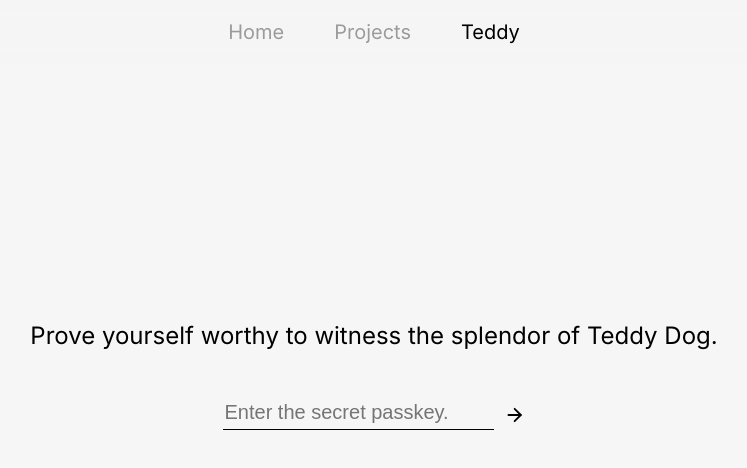
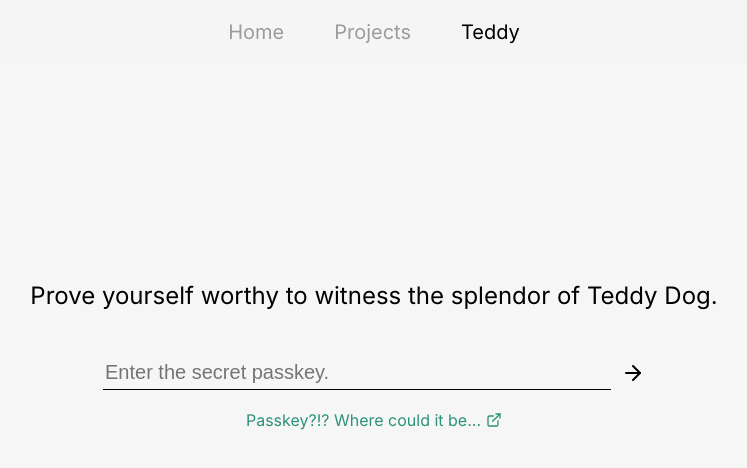
Before and after one commit to samuel-lao/personal-website, a React (Create React App) app: page /teddy in a window 1280 px wide. Shown: the top 468 px of the page, without its empty margins (266-1013 px from the left). Built offline with nearby package versions, Linux system fonts and the light colour scheme.

Commit message:
added wrong password detection for teddy page, added primitive teddy page

```diff
--- a/src/components/Teddy.css
+++ b/src/components/Teddy.css
@@ -2,9 +2,14 @@
     border: none;
     border-bottom: 1px black solid;
     background-color: #F6F6F6;
-    width: 100%;
+    width: 70%;
     font-size: 20px;
     padding-bottom: 5px;
+    /* transition: border-width 0.2s linear; */
+}
+
+.wrong {
+    border-bottom: 1px rgb(200, 46, 46) solid;
     /* transition: border-width 0.2s linear; */
 }
 
@@ -20,3 +25,8 @@
 .teddy-submit-input:hover {
     transform: scale(1.3);
 }
+
+.incorrect-text {
+    color: rgb(200, 46, 46);
+    font-family: "InterRegular";
+}
--- a/src/components/Teddy.jsx
+++ b/src/components/Teddy.jsx
@@ -1,22 +1,59 @@
-import React from 'react'
-import { LuArrowRight } from "react-icons/lu";
+import React, { useState } from 'react'
+import { LuArrowRight, LuExternalLink } from "react-icons/lu";
 
 
 import "./Teddy.css"
+import { Link } from 'react-router-dom';
+
+import teddy from "../assets/teddy.jpeg"
 
 // What a secret!
 const SECRET_PASSKEY = "Teddy is objectively the best dog."
 
 export default function Teddy() {
-    return (
-        <div style={{ display: "flex", alignItems: "center", justifyContent: "center", height: "80vh", flexDirection: "column", gap: "50px" }}>
-            <text style={{ fontFamily: "InterRegular", fontSize: "24px", }}>Prove yourself worthy to witness the splendor of Teddy Dog.</text>
-            <div style={{ display: "flex", justifyContent: "center", alignItems: "center", gap: 10 }}>
-                <input className='teddy-input' placeholder='Enter the secret passkey.'/>
-                <LuArrowRight className='teddy-submit-input' size={24}/>
-            </div>
+
+    const [answer, setAnswer] = useState(null)
+    const [permission, setPermission] = useState(false)
+    const [wrong, setWrong] = useState(null)
 
 
+    function handleSubmit(e) {
+        e.preventDefault()
+        if (answer === SECRET_PASSKEY) {
+            setPermission(true)
+        } else {
+            setWrong(true)
+        }
+    }
+
+
+    return (
+        <div style={{ display: "flex", alignItems: "center", justifyContent: "center", height: "75vh", }}>
+            <div style={{ width: "45rem", display: "flex", alignItems: "center", justifyContent: "center", flexDirection: "column", }}>
+                {permission
+                    ? <>
+                        <img src={teddy} width={"50%"} />
+                        <text style={{ paddingTop: "15px", fontFamily: "InterMedium", fontSize: "20px" }}>It's Teddy!</text>
+                    </>
+                    : <>
+                        <text style={{ fontFamily: "InterRegular", fontSize: "24px", paddingBottom: "50px" }}>Prove yourself worthy to witness the splendor of Teddy Dog.</text>
+                        <form onSubmit={handleSubmit} style={{ display: "flex", justifyContent: "center", alignItems: "center", gap: 10, width: "100%", paddingBottom: "20px", flexDirection: "column" }}>
+                            <div style={{ display: "flex", justifyContent: "center", alignItems: "center", gap: 10, width: "100%" }}>
+                                <input className={`teddy-input ${wrong && "wrong"}`} placeholder='Enter the secret passkey.' onChange={e => setAnswer(e.target.value)} />
+                                <button type="submit" style={{ all: "unset" }}>
+                                    <LuArrowRight className='teddy-submit-input' size={24} />
+                                </button>
+                            </div>
+                            {wrong && <text className='incorrect-text'>That's wrong!</text>}
+                        </form>
+                        <Link to="https://github.com/Samurl88/personal-website" style={{ textDecoration: "none" }} className="info-content-link">
+                            <text>Passkey?!? Where could it be...</text>
+                            <LuExternalLink color='#2b9278' />
+                        </Link>
+                    </>
+                }
+
+            </div>
         </div>
     )
 }
```
Also changed, not shown: src/assets/teddy.jpeg (added).
